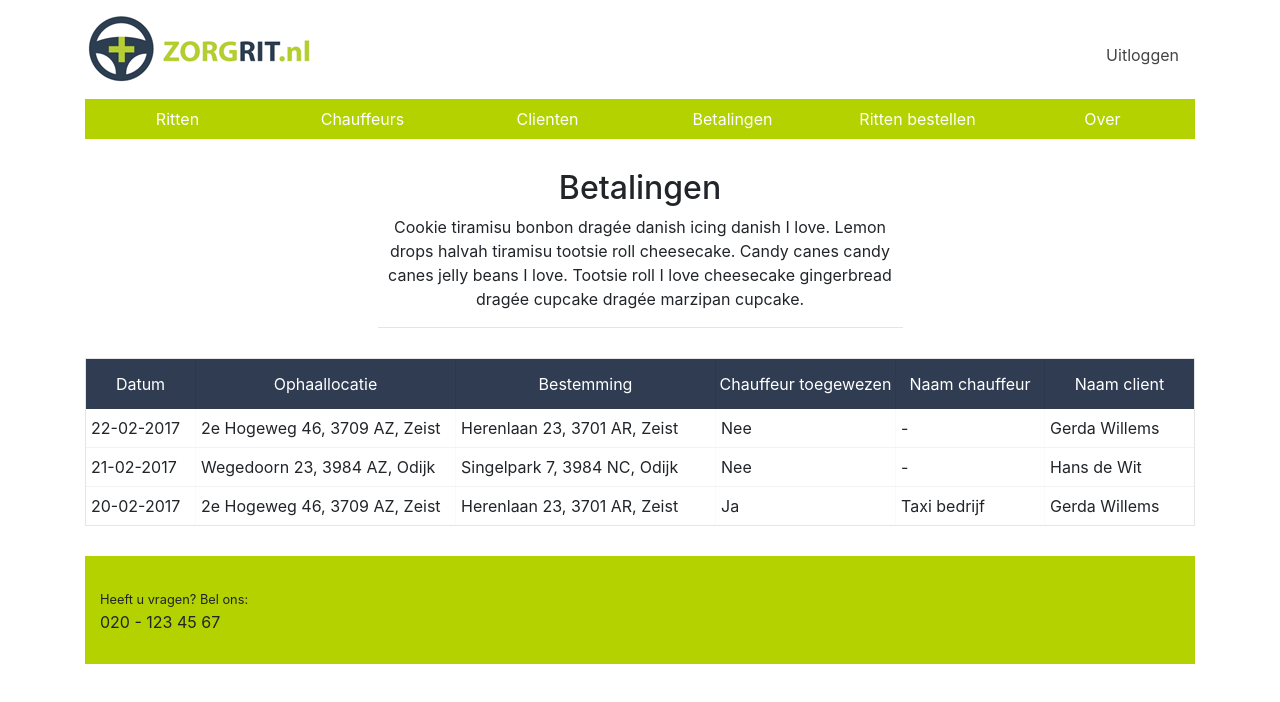
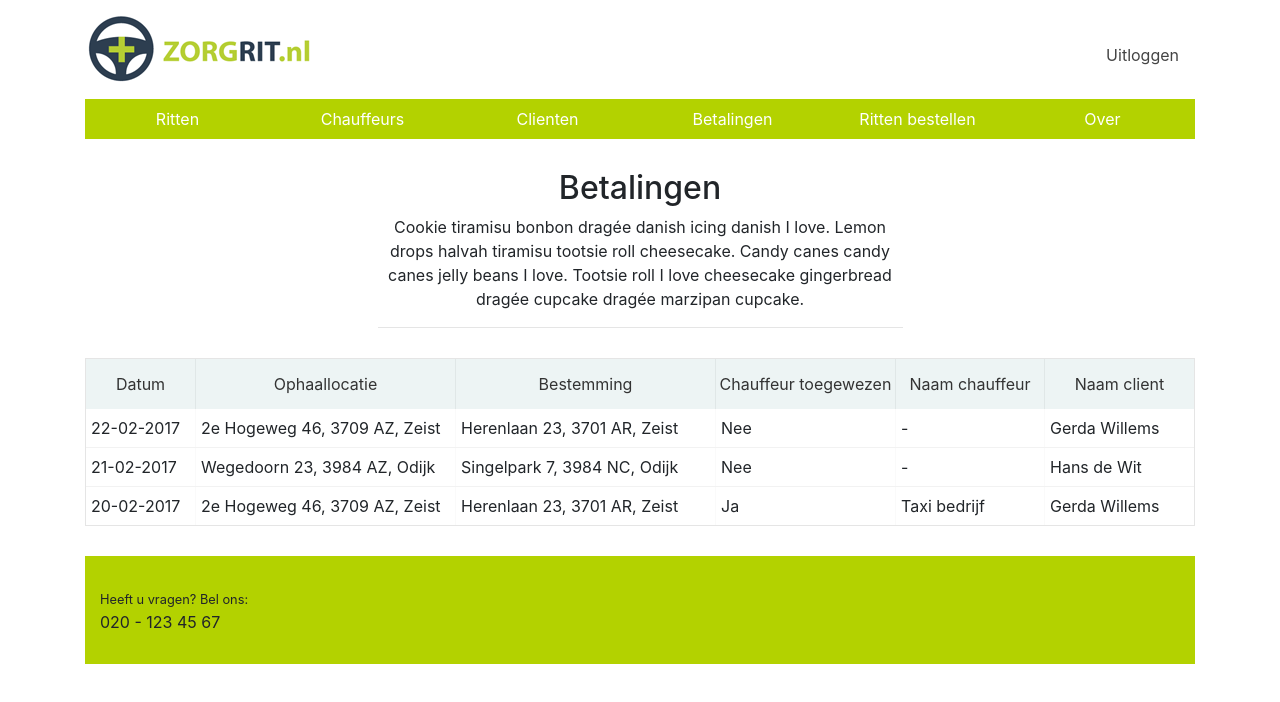
Before and after one commit to MitchDorrestijn/zrit-client, a React (Create React App) app: page / in a window 1280 px wide. Shown: the top 702 px of the page. Built offline with nearby package versions, Linux system fonts and the light colour scheme.

Commit message:
Styled the table

```diff
--- a/package.json
+++ b/package.json
@@ -5,6 +5,7 @@
   "dependencies": {
     "axios": "^0.18.0",
     "bootstrap": "^4.1.0",
+    "chance": "^1.0.13",
     "enzyme": "^3.0.0",
     "enzyme-adapter-react-16": "^1.0.0",
     "enzyme-to-json": "^3.3.3",
--- a/src/main/components/CRUDTable.js
+++ b/src/main/components/CRUDTable.js
@@ -1,7 +1,7 @@
 import React, { Component } from 'react';
 import ReactTable from "react-table";
+
 import 'react-table/react-table.css'
-
 import '../css/table.css';
 
 export default class CRUDTable extends Component {
@@ -26,7 +26,9 @@ export default class CRUDTable extends Component {
 
   render() {
     return(
-      <ReactTable showPaginationBottom={false} minRows={0} data={this.state.data} columns={this.state.columns} />
+      <div>
+        <ReactTable showPaginationBottom={false} minRows={0} data={this.state.data} columns={this.state.columns} />
+      </div>
     );
   }
 }
--- a/src/main/css/table.css
+++ b/src/main/css/table.css
@@ -1,6 +1,6 @@
 .rt-thead.-header {
-  background: #303c51;
-  color: #FFFFFF;
+  background: #edf4f4;
+  color: #333333;
   box-shadow: none !important;
 }
 
```
Also changed, not shown: 1 other file (tests, documents, lock files or other folders).
